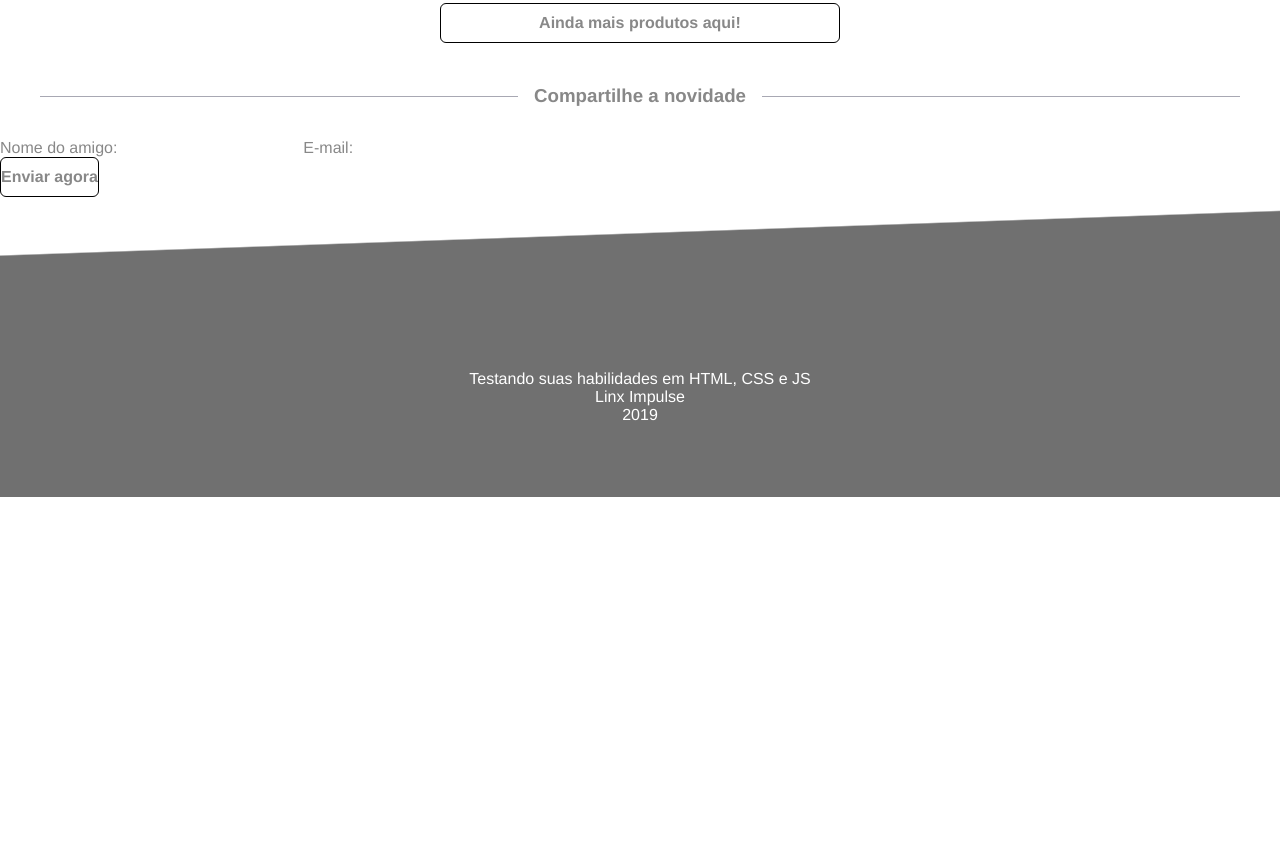
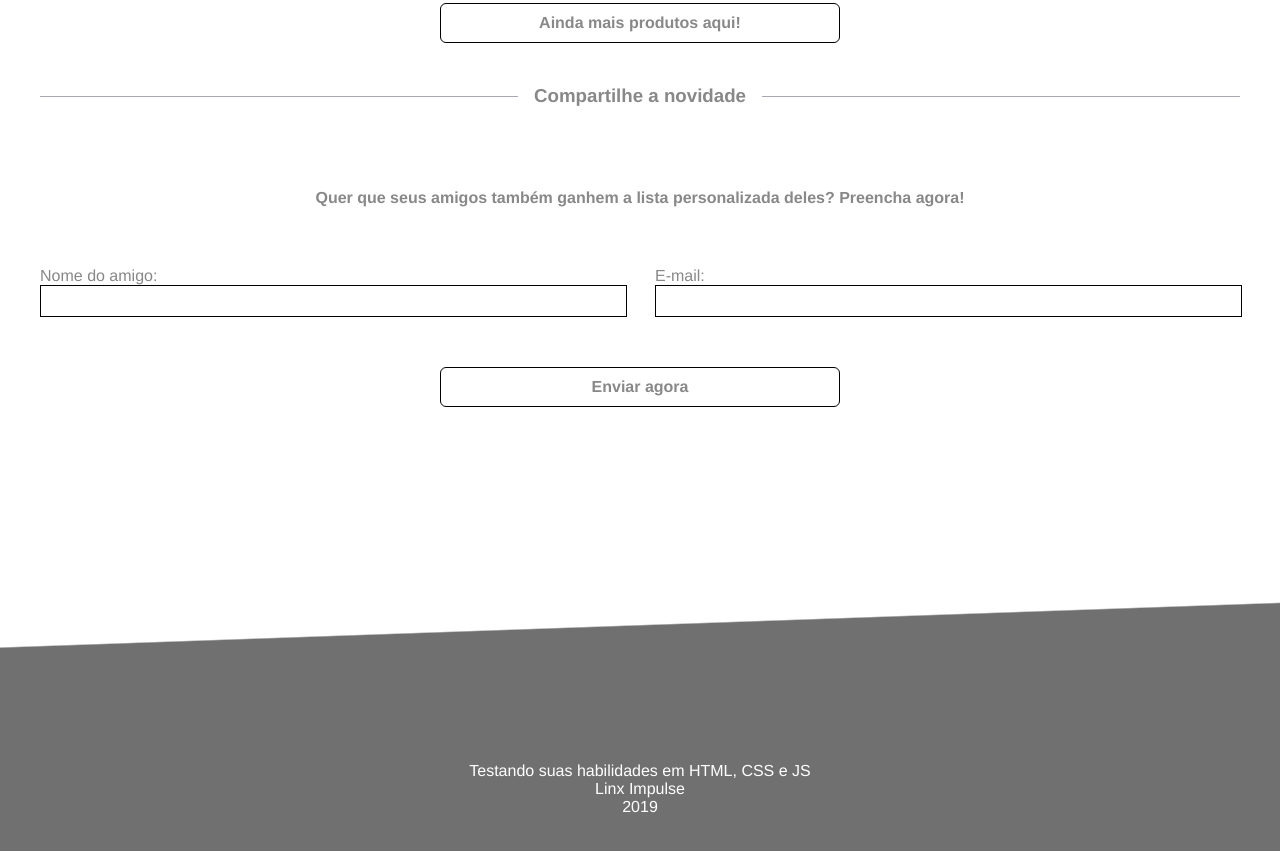
Before and after one commit to FelipeSSac/linx-challenge, a plain HTML site: page index.html in a window 1280 px wide. Shown: the part 1803-2654 px from the top of the page. Before the commit the page ends 2300 px from the top, so only its background shows below. Drawn offline with Linux system fonts and the light colour scheme.

Commit message:
static stage done

```diff
--- a/css/index.css
+++ b/css/index.css
@@ -6,6 +6,10 @@
   border: none;
 
   font-family: 'Helvetica Neue', Helvetica, Arial, sans-serif;
+}
+
+html {
+  scroll-behavior: smooth;
 }
 
 body{
@@ -22,12 +26,21 @@ button{
   background-color: #FFF;
   font-size: 16px;
 
-  transition: filter cubic-bezier(0.075, 0.82, 0.165, 1) 2s;
+  transition: filter cubic-bezier(0.075, 0.82, 0.165, 1) 2s,
+  color cubic-bezier(0.075, 0.82, 0.165, 1) 2s,
+  background-color cubic-bezier(0.075, 0.82, 0.165, 1) 2s,
+  box-shadow cubic-bezier(0.075, 0.82, 0.165, 1) 0.2s;
   cursor: pointer;
 }
 
 button:hover{
   filter: brightness(0.9);
+  color: #FFF;
+  background-color: #888888;
+}
+
+button:active{
+  box-shadow: 0 2px 12px rgba(0, 0, 0, 0.4);
 }
 
 button:disabled{
@@ -192,6 +205,38 @@ section:last-of-type{
   margin-inline: auto;
 }
 
+/* Div Share styles */
+#share{
+  width: 1200px;
+  height: 400px;
+
+  padding-top: 50px;
+  margin-inline: auto;
+
+  text-align: center;
+  display: flex;
+  gap: 30px;
+  flex-direction: column;
+}
+
+#share-fields{
+  display: flex;
+  gap: 30px;
+}
+
+.share-input{
+  margin-top: 30px;
+
+  text-align: start;
+  flex: 1;
+}
+
+#share button{
+  width: 400px;
+
+  margin-top: 30px;
+}
+
 /* Footer styles */
 #bg-end{
   width:100%;
--- a/index.html
+++ b/index.html
@@ -21,10 +21,10 @@
       <p>Todos os produtos desta lista foram selecionados a partir da sua navegação. Aproveite!</p>
       <!--Navigation Bar-->
       <nav>
-        <button>Conheça a Linx</button>
-        <button>Ajude o algorítmo</button>
-        <button>Seus produtos</button>
-        <button>Compartilhe</button>
+        <button onClick="document.getElementById('section-form').scrollIntoView()" >Conheça a Linx</button>
+        <button onClick="document.getElementById('section-form').scrollIntoView()" >Ajude o algorítmo</button>
+        <button onClick="document.getElementById('section-product').scrollIntoView()" >Seus produtos</button>
+        <button onClick="document.getElementById('share').scrollIntoView()" >Compartilhe</button>
       </nav>
       <!--Navigation Bar end-->
     </header>
@@ -33,7 +33,7 @@
     <!--Main Content-->
     <main>
       <!--Section Form-->
-      <section>
+      <section id="section-form">
         <aside>
           <h2>Ajude o algorítmo a ser mais certeiro</h2>
           <p>Lorem ipsum dolor sit amet, consectetur adipiscing elit. Aliquam tincidunt in sem sit amet mollis. Donec ac elit nec ex aliquam vulputate. Nunc vitae nunc a turpis lacinia bibendum. Pellentesque habitant morbi tristique senectus et netus et malesuada fames ac turpis egestas. Aliquam erat volutpat.</p>
@@ -66,7 +66,7 @@
       <!--Section Form end-->
         <h3 class="separator">Sua seleção especial</h3>
       <!--Section Products-->
-      <section>
+      <section id="section-product">
         <article class="product">
           <img src="" alt="produto1">
           <h4>Nome do produto</h4>
@@ -145,17 +145,26 @@
       </section>
       <!--Section Products end-->
       <h3 class="separator">Compartilhe a novidade</h3>
+      <!--Div Share-->
       <div id="share">
-        <div>
-          <label for="friend-name">Nome do amigo:</label>
-          <input id="friend-name" name="friend-name" type="text">
-          <label for="friend-email">E-mail:</label>
-          <input id="friend-email" name="friend-email" type="text">
-        </div>
-        <button>
-          <h4>Enviar agora</h4>
-        </button>
+        <h4>Quer que seus amigos também ganhem a lista personalizada deles? Preencha agora!</h4>
+        <form action="">
+          <div id="share-fields">
+            <div class="share-input">
+              <label for="share-name">Nome do amigo:</label>
+              <input id="share-name" name="share-name" type="text">
+            </div>
+            <div class="share-input">
+              <label for="share-email">E-mail:</label>
+              <input id="share-email" name="share-email" type="text">
+            </div>
+          </div>
+          <button>
+            <h4>Enviar agora</h4>
+          </button>
+        </form>
       </div>
+      <!--Div Share end-->
     </main>
     <!--Main Content end-->
     <!--Footer-->
```
